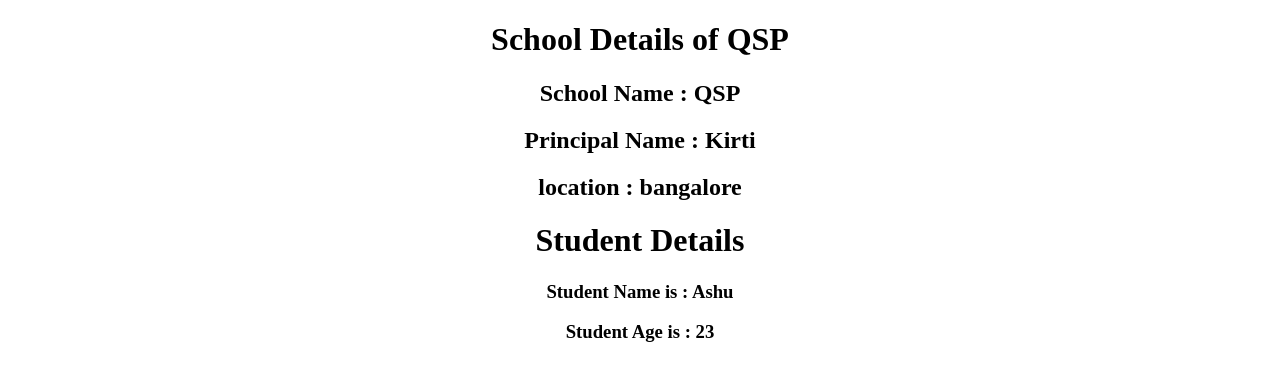
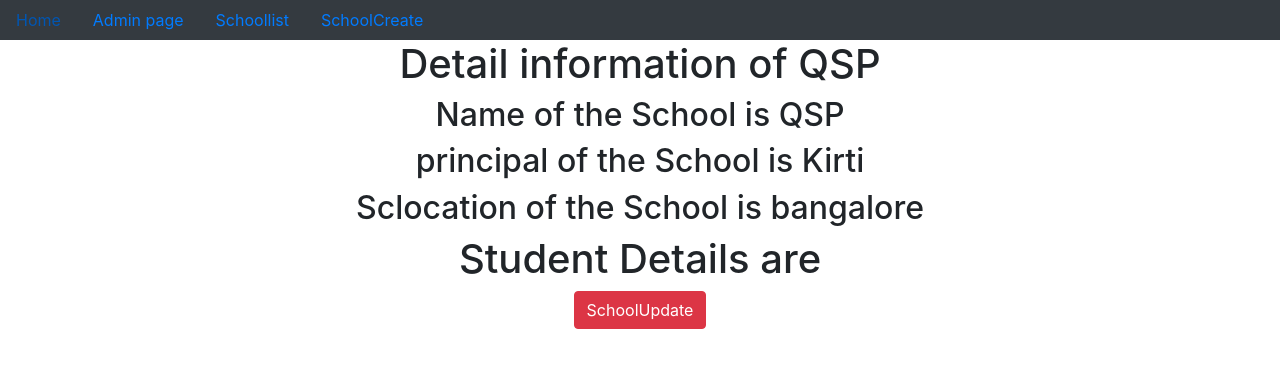
Before and after one commit to kothapalliaswini2000/Listview-and-Detailview, a Django app: page /1/ in a window 1280 px wide. Shown: the top 381 px of the page. Run offline with Django 5.2, Linux system fonts and the light colour scheme; data comes from the database, SQL or seed files in the repository; both versions use the stored data as it was after the commit.

Commit message:
first commit

```diff
--- a/app/views.py
+++ b/app/views.py
@@ -1,9 +1,14 @@
 from django.shortcuts import render
 
 from app.models import *
-from django.views.generic import ListView,DetailView
+from django.views.generic import ListView,DetailView,TemplateView,CreateView,UpdateView,DeleteView
 from django.http import HttpResponse
+from django.urls import reverse_lazy
 # Create your views here.
+
+
+class Home(TemplateView):
+    template_name='app/Home.html'
 
 class Schoollist(ListView):
     model=School
@@ -21,3 +26,13 @@ def wish(request,n):
 class SchoolDetail(DetailView):
     model=School
     context_object_name='schoolobject'
+
+
+class SchoolCreate(CreateView):
+    model=School
+    fields='__all__'
+
+
+class SchoolUpdate(UpdateView):
+    model=School
+    fields='__all__'
--- a/project30/urls.py
+++ b/project30/urls.py
@@ -19,10 +19,17 @@ from django.urls import path,re_path
 from app.views import *
 
 urlpatterns = [
+    path('Home/',Home.as_view(),name='Home'),
     path('admin/', admin.site.urls),
 
     path('Schoollist/',Schoollist.as_view(),name='Schoollist'),
+
     path('wish/<n>/',wish,name='wish'),
+    path('SchoolCreate/',SchoolCreate.as_view(),name='SchoolCreate'),
+    re_path('^update/(?P<pk>\d+)/',SchoolUpdate.as_view(),name='SchoolUpdate'),
+
+
+
 
     re_path('(?P<pk>\d+)/',SchoolDetail.as_view(),name='detail'),
 
--- /dev/null
+++ b/templates/app/dummy.html
@@ -0,0 +1,55 @@
+<!doctype html>
+<html lang="en">
+  <head>
+    <!-- Required meta tags -->
+    <meta charset="utf-8">
+    <meta name="viewport" content="width=device-width, initial-scale=1, shrink-to-fit=no">
+
+    <!-- Bootstrap CSS -->
+    <link rel="stylesheet" href="https://cdn.jsdelivr.net/npm/bootstrap@4.6.2/dist/css/bootstrap.min.css" integrity="sha384-xOolHFLEh07PJGoPkLv1IbcEPTNtaed2xpHsD9ESMhqIYd0nLMwNLD69Npy4HI+N" crossorigin="anonymous">
+{% block title %}
+    <title>Hello, world!</title>
+{% endblock %}
+  </head>
+  <body>
+
+    <nav class="nav bg-dark">
+
+        <a href="{% url 'Home' %}" class="nav-link">Home</a>
+        <a href="{% url 'admin:index' %}" class="nav-link">Admin page</a>
+        <a href="{% url 'Schoollist' %}" class="nav-link">Schoollist</a>
+        <a href="{% url 'SchoolCreate' %}" class="nav-link">SchoolCreate</a>
+
+
+
+    </nav>
+
+
+
+
+
+
+
+
+
+
+
+
+
+    <!-- Optional JavaScript; choose one of the two! -->
+
+    <!-- Option 1: jQuery and Bootstrap Bundle (includes Popper) -->
+    <script src="https://cdn.jsdelivr.net/npm/jquery@3.5.1/dist/jquery.slim.min.js" integrity="sha384-DfXdz2htPH0lsSSs5nCTpuj/zy4C+OGpamoFVy38MVBnE+IbbVYUew+OrCXaRkfj" crossorigin="anonymous"></script>
+    <script src="https://cdn.jsdelivr.net/npm/bootstrap@4.6.2/dist/js/bootstrap.bundle.min.js" integrity="sha384-Fy6S3B9q64WdZWQUiU+q4/2Lc9npb8tCaSX9FK7E8HnRr0Jz8D6OP9dO5Vg3Q9ct" crossorigin="anonymous"></script>
+
+    <!-- Option 2: Separate Popper and Bootstrap JS -->
+    <!--
+    <script src="https://cdn.jsdelivr.net/npm/jquery@3.5.1/dist/jquery.slim.min.js" integrity="sha384-DfXdz2htPH0lsSSs5nCTpuj/zy4C+OGpamoFVy38MVBnE+IbbVYUew+OrCXaRkfj" crossorigin="anonymous"></script>
+    <script src="https://cdn.jsdelivr.net/npm/popper.js@1.16.1/dist/umd/popper.min.js" integrity="sha384-9/reFTGAW83EW2RDu2S0VKaIzap3H66lZH81PoYlFhbGU+6BZp6G7niu735Sk7lN" crossorigin="anonymous"></script>
+    <script src="https://cdn.jsdelivr.net/npm/bootstrap@4.6.2/dist/js/bootstrap.min.js" integrity="sha384-+sLIOodYLS7CIrQpBjl+C7nPvqq+FbNUBDunl/OZv93DB7Ln/533i8e/mZXLi/P+" crossorigin="anonymous"></script>
+    -->
+
+    {% block body_block %}
+    {% endblock %}
+  </body>
+</html>
--- a/templates/app/school_detail.html
+++ b/templates/app/school_detail.html
@@ -1,26 +1,31 @@
-<!DOCTYPE html>
-<html lang="en">
-<head>
-    <meta charset="UTF-8">
-    <meta name="viewport" content="width=device-width, initial-scale=1.0">
-    <title>Document</title>
-</head>
-<body>
+{% extends 'app/dummy.html' %}
+
+
+{% block title %}
+<title>Home</title>
+{% endblock %}
+
+
+
+{% block body_block %}
 <center>
+    <h1>Detail information of {{schoolobject}}</h1>
+    <h2>Name of the School is {{schoolobject.sname}}</h2>
 
-        <h1>School Details of {{schoolobject}}</h1>
-        <h2>School Name : {{schoolobject.sname}}</h2>
-        <h2>Principal Name : {{schoolobject.sprincipal}}</h2>
-        <h2>location : {{schoolobject.sloc}}</h2>
+    <h2>principal of the School is {{schoolobject.sprincipal}}</h2>
+    <h2>Sclocation of the School is {{schoolobject.sloc}}</h2>
 
-        <h1>Student Details</h1>
-    {% for STO in schoolobject.Students.all %}
-        <h3>Student Name is : {{STO.stname}}</h3>
-        <h3>Student Age is : {{STO.stage}}</h3>
+<h1>Student Details are</h1>
 
+{% for sto in schoolobject.students.all %}
+        <h3>name of student is {{sto.stname}}</h3>
+
+        <h3>age of student is {{sto.stage}}</h3>
 {% endfor %}
 
 
+
+<a href="{% url 'SchoolUpdate' pk=schoolobject.pk %}" class="btn btn-danger">SchoolUpdate</a>
 </center>
-</body>
-</html>
+
+{% endblock %}
```
Also changed, not shown: templates/app/Home.html (added, +15 -0 lines), templates/app/school_form.html (added, +45 -0 lines), db.sqlite3. Lines whose indentation alone changed are shown as unchanged.
